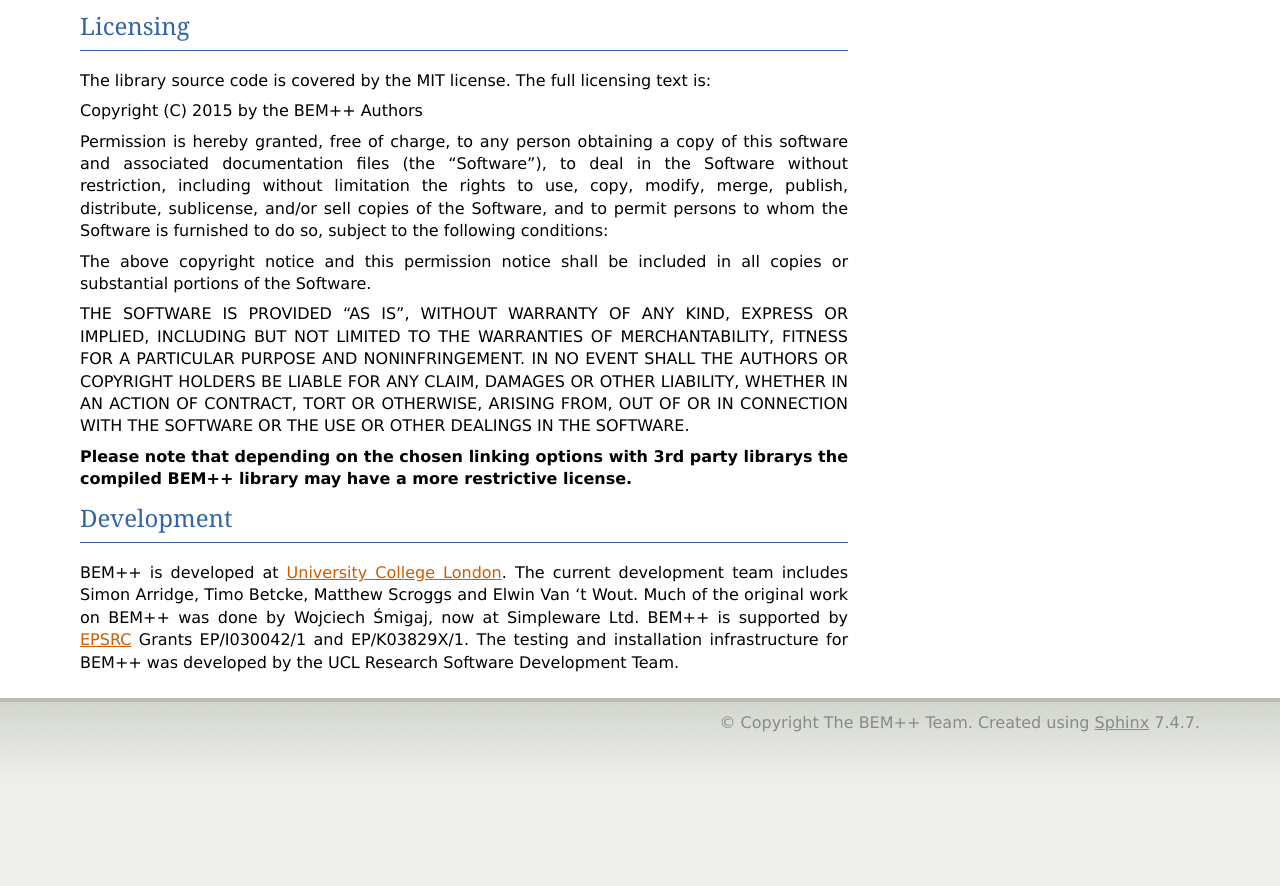
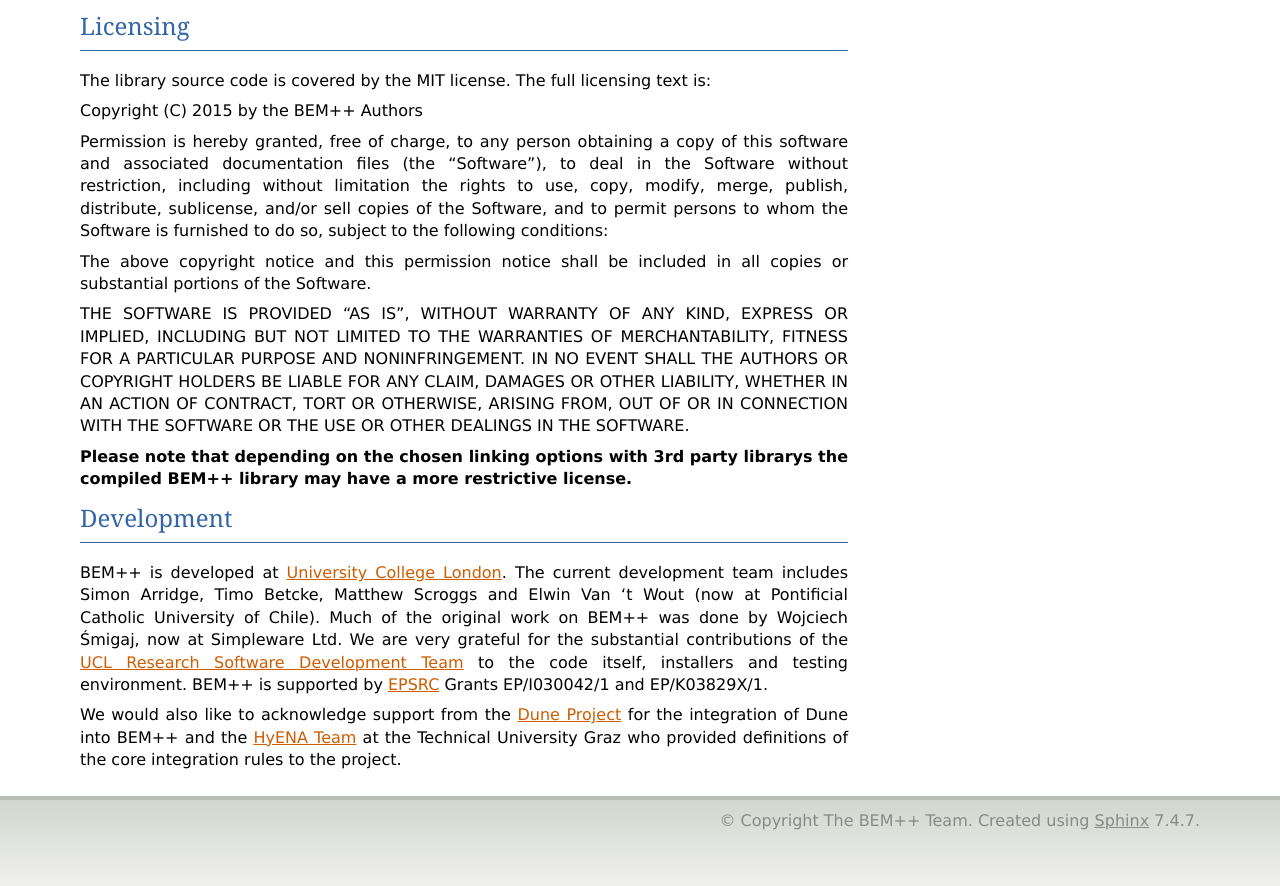
Before and after one commit to evantwout/web, a Sphinx documentation site: the page built from source/index.rst, in a window 1280 px wide and 900 px high, scrolled down 1124 px. Shown: the top 886 px of the window. Built offline with Sphinx 7.4.7, drawn with Linux system fonts in a browser that asks for light colours; formulas are drawn with MathJax 3; comment, search, counter and statistics services are not loaded; before the commit the page ends 1926 px from its top, so only the background shows below that.

Commit message:
Updated acknowledgements

```diff
--- a/source/index.rst
+++ b/source/index.rst
@@ -70,7 +70,10 @@
 -----------
 BEM++ is developed at `University College London <http://www.ucl.ac.uk>`_. The
 current development team includes Simon Arridge, Timo Betcke,
-Matthew Scroggs and Elwin Van 't Wout. Much of the original work on BEM++ was done by Wojciech Śmigaj, now at Simpleware Ltd. BEM++ is supported by `EPSRC <http://www.epsrc.ac.uk>`_ Grants EP/I030042/1 and EP/K03829X/1. The testing and installation infrastructure for BEM++ was developed by the UCL Research Software Development Team.
+Matthew Scroggs and Elwin Van 't Wout (now at Pontificial Catholic University of Chile). Much of the original work on BEM++ was done by Wojciech Śmigaj, now at Simpleware Ltd. We are very grateful for the substantial contributions of the `UCL Research Software Development Team <http://www.ucl.ac.uk/research-it-services/about/research-software-development>`_ to the code itself, installers and testing environment. BEM++ is supported by `EPSRC <http://www.epsrc.ac.uk>`_ Grants EP/I030042/1 and EP/K03829X/1.
+
+We would also like to acknowledge support from the `Dune Project <https://www.dune-project.org>`_ for the integration of Dune into BEM++ and the `HyENA Team <http://portal.tugraz.at/portal/page/portal/Files/i2610/files/Forschung/Software/HyENA/html/index.html>`_ at the Technical University Graz who provided definitions of the core integration rules to the project.
+
 
 .. toctree::
     :hidden:
```
